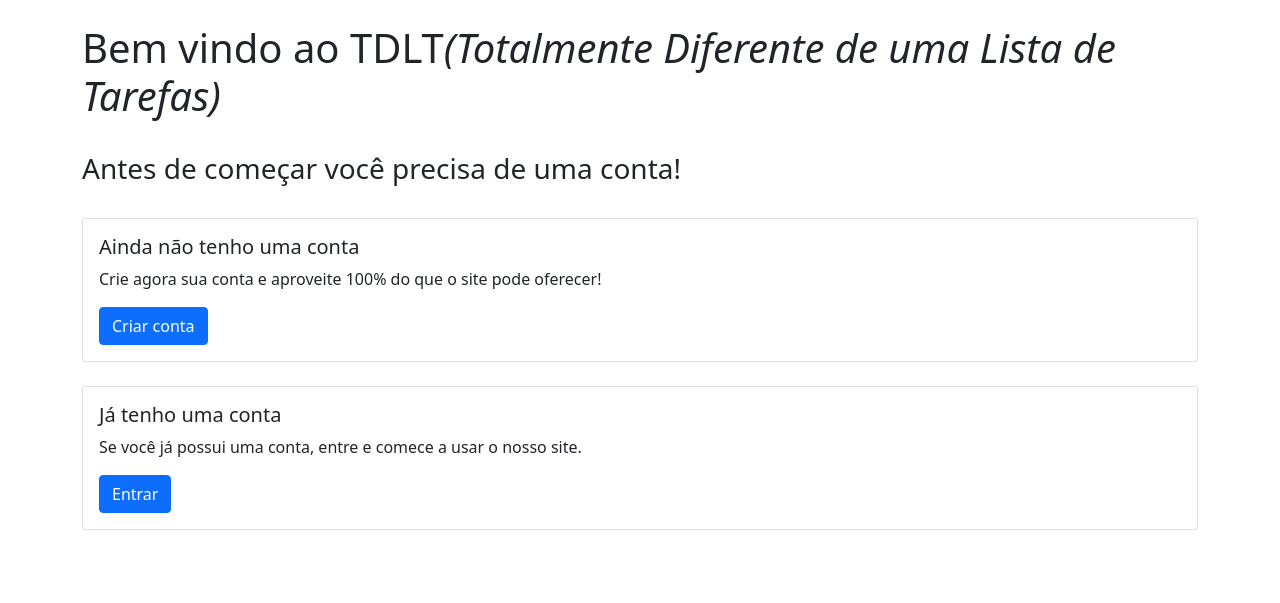
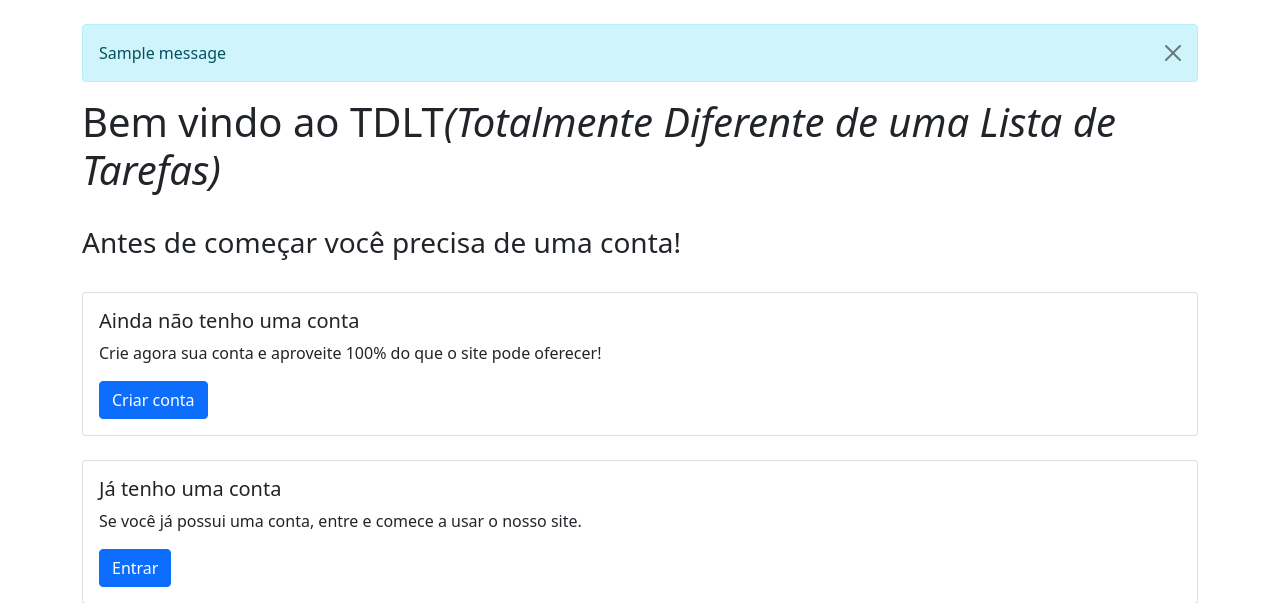
Before and after one commit to BrunoVieira003/todo_list, a Flask app: page / in a window 1280 px wide. Shown: the part 56-659 px from the top of the page. Run offline with Flask 2, Linux system fonts and the light colour scheme; tables that the repository leaves empty hold one stand-in row (values such as "Sample post"); one stand-in notice (Sample message) is shown.

Commit message:
Altera o redirecionamento de login e logout para a página inicial
A mudança foi feita para garantir uma melhor navegação ao usuário.
Foi adicionado um bloco com as mensagens flash ao topo da página inicial

```diff
--- a/app.py
+++ b/app.py
@@ -86,6 +86,7 @@ def login():
         login_user(user)
         flash("Login realizado com sucesso!")
         form.username.data = ""
+        return redirect(url_for('index'))
 
     return render_template("login_form.html", form=form)
 
@@ -94,7 +95,7 @@ def login():
 def logout():
     flash("Você saiu!")
     logout_user()
-    return redirect(url_for('login'))
+    return redirect(url_for('index'))
 
 if __name__ == "__main__":
     app.run(debug=True)
--- a/templates/index.html
+++ b/templates/index.html
@@ -1,6 +1,12 @@
 {% extends 'base.html' %}
 
 {% block content %}
+    {% for message in get_flashed_messages() %}
+        <div class="alert alert-info alert-dismissible fade show" role="alert">
+            {{message}}
+            <button type="button" class="btn-close" data-bs-dismiss="alert" aria-label="Close"></button>
+        </div>
+    {% endfor %}
     <div class="index">
         <h1>Bem vindo ao TDLT<em>(Totalmente Diferente de uma Lista de Tarefas)</em></h1>
     </div>
```
